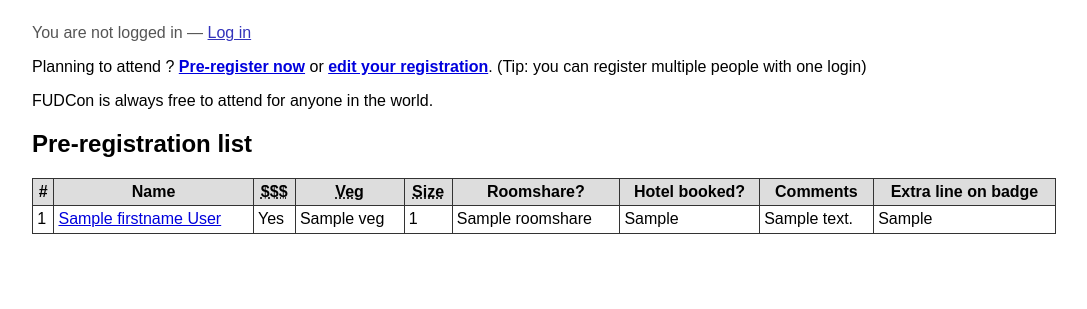
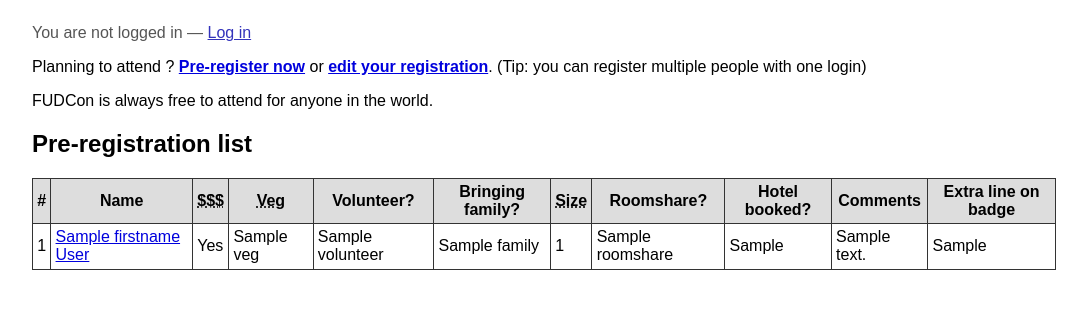
Before and after one commit to fedora-infra/flock-registration, a Flask app: page / in a window 1280 px wide. Shown: the part 167-476 px from the top of the page, without its empty margins (96-1183 px from the left). Run offline with Flask 2, Linux system fonts and the light colour scheme; a database or web service that is not in the repository returns one stand-in record (values such as "Sample title"); parts of the project's set-up code (start-up, migrations or seed data) failed here and were passed over; some libraries are stand-ins or nearby versions.

Commit message:
Add registration fields for volunteers and bringing family

```diff
--- a/wsgi/registration.py
+++ b/wsgi/registration.py
@@ -44,6 +44,8 @@ class RegistrationForm(wtf.Form):
     lastname = wtf.TextField('Last name')
     fasusername = wtf.TextField('FAS username')
     funding = wtf.BooleanField('Need funding?')
+    family = wtf.BooleanField('Bringing family?')
+    volunteer = wtf.BooleanField('Willing to be a volunteer?')
     veg = wtf.SelectField('Vegan or vegetarian?', choices=choicer([
         'No', 'Vegan', 'Vegetarian'
     ]))
--- a/wsgi/templates/index.html
+++ b/wsgi/templates/index.html
@@ -13,6 +13,8 @@
     <th>Name</th>
     <th><abbr title="Needs funding">$$$</abbr></th>
     <th><abbr title="Vegan or vegetarian">Veg</abbr></th>
+    <th>Volunteer?</th>
+    <th>Bringing family?</th>
     <th><abbr title="T-shirt size">Size</abbr></th>
     <th>Roomshare?</th>
     <th>Hotel booked?</th>
@@ -25,6 +27,8 @@
     <td>{% if registration.fasusername %}<a href="http://fedoraproject.org/wiki/User:{{ registration.fasusername|e }}">{% endif %}{{ registration.firstname|e }} {{ registration.lastname|e }}{% if registration.fasusername %}</a>{% endif %}</td>
     <td>{% if registration.funding %}Yes{% else %}No{% endif %}</td>
     <td>{{ registration.veg|e }}</td>
+    <td>{{ registration.volunteer|e }}</td>
+    <td>{{ registration.family|e }}</td>
     <td>{{ registration.size|e }}</td>
     <td>{% if registration.roomshare == "Found roommate" %}{{ registration.roommate|e }}{% else %}{{ registration.roomshare|e }}{% endif %}</td>
     <td>{{ registration.hotel_booked|e }}</td>
```
Also changed, not shown: wsgi/templates/registration.html (+12 -0 lines).
